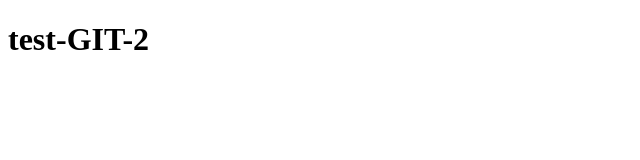
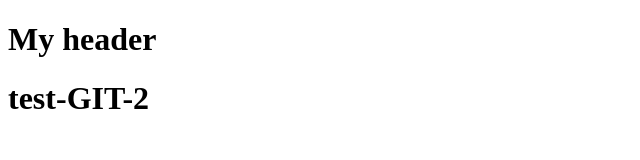
Before and after one commit to zeniukov/test-git-2, a plain HTML site: page index.html in a window 1280 px wide. Shown: the whole page, without its empty margins (0-640 px from the left). Drawn offline with Linux system fonts and the light colour scheme.

Commit message:
changes within new branch

```diff
--- a/index.html
+++ b/index.html
@@ -7,6 +7,7 @@
     <script src="index.js" defer></script>
 </head>
 <body>
+    <header><h1>My header</h1></header>
     <h1>test-GIT-2</h1>
 </body>
 </html>
```
Also changed, not shown: 3 other files.
